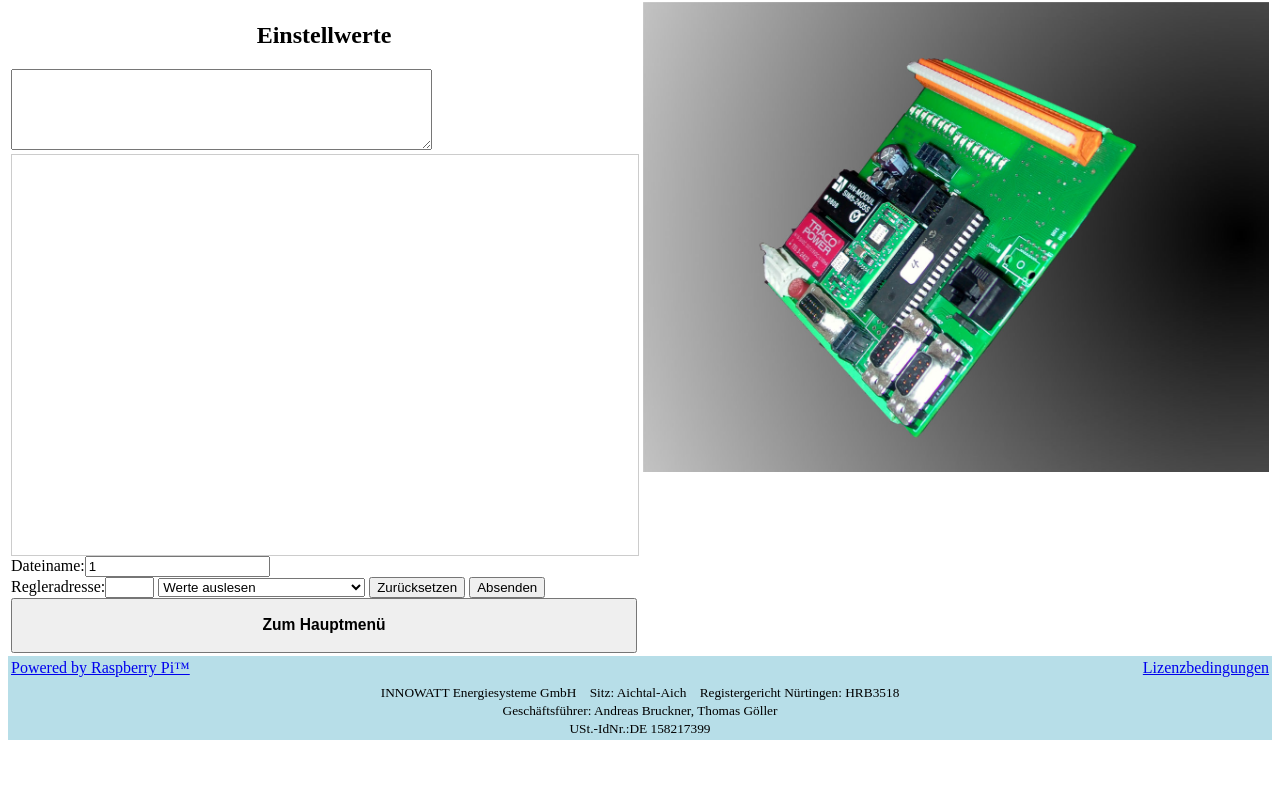
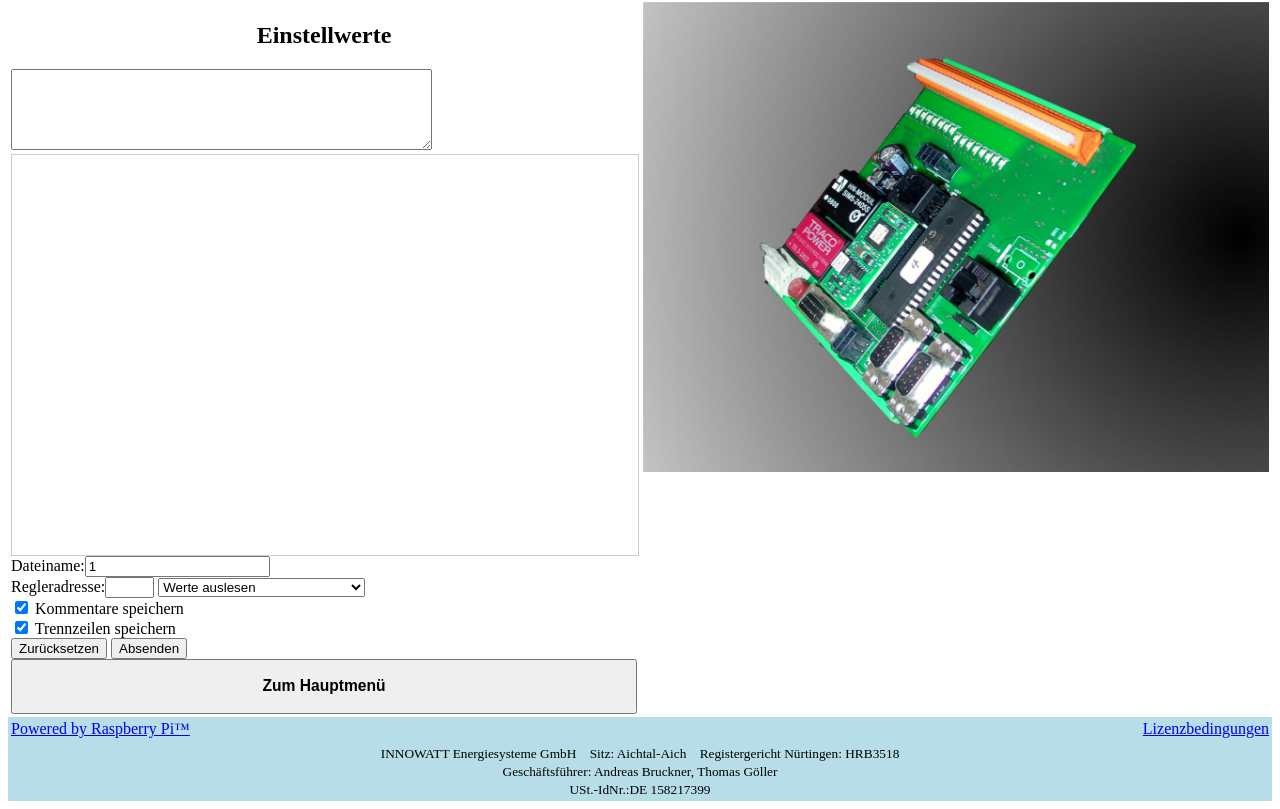
Before and after one commit to FSMaxB/rpq2, a PHP site: page /einstell.php?filename=1 in a window 1280 px wide. Shown: the part 105-914 px from the top of the page. Before the commit the page ends 853 px from the top, so only its background shows below. Run offline with PHP 8.4, Linux system fonts and the light colour scheme; data that the repository does not hold is empty.

Commit message:
Bug gefixt: Checkboxen hatten keine Wirkung Neue Checkboxen, ob Kommentare oder Trennzeilen mitgespeichert werden sollen.

```diff
--- a/template_form_einstell.html
+++ b/template_form_einstell.html
@@ -15,6 +15,13 @@
         <option value="write_save">Werte schreiben und speichern</option>
         <option value="write">Werte schreiben</option>
     </select>
+    </br>
+    <input type="hidden" name="take_comments" value="false">
+    <input type="checkbox" name="take_comments" value="true" checked> Kommentare speichern
+    </br>
+    <input type="hidden" name="take_trenn" value="false">
+    <input type="checkbox" name="take_trenn" value="true" checked> Trennzeilen speichern
+    </br>
     <input type="reset" value="Zurücksetzen">
     <input type="submit" value="Absenden">
 </form>
```
Also changed, not shown: einstell_write.php (+7 -4 lines).
